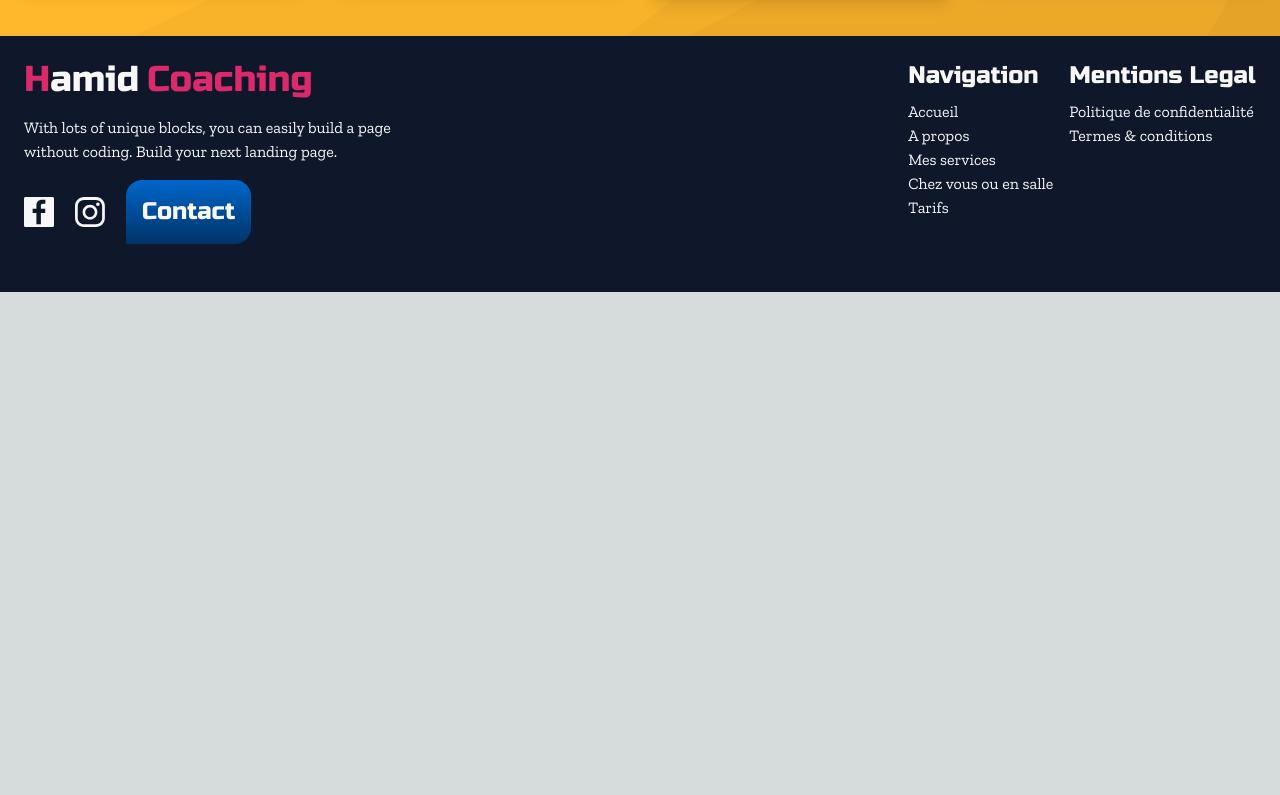
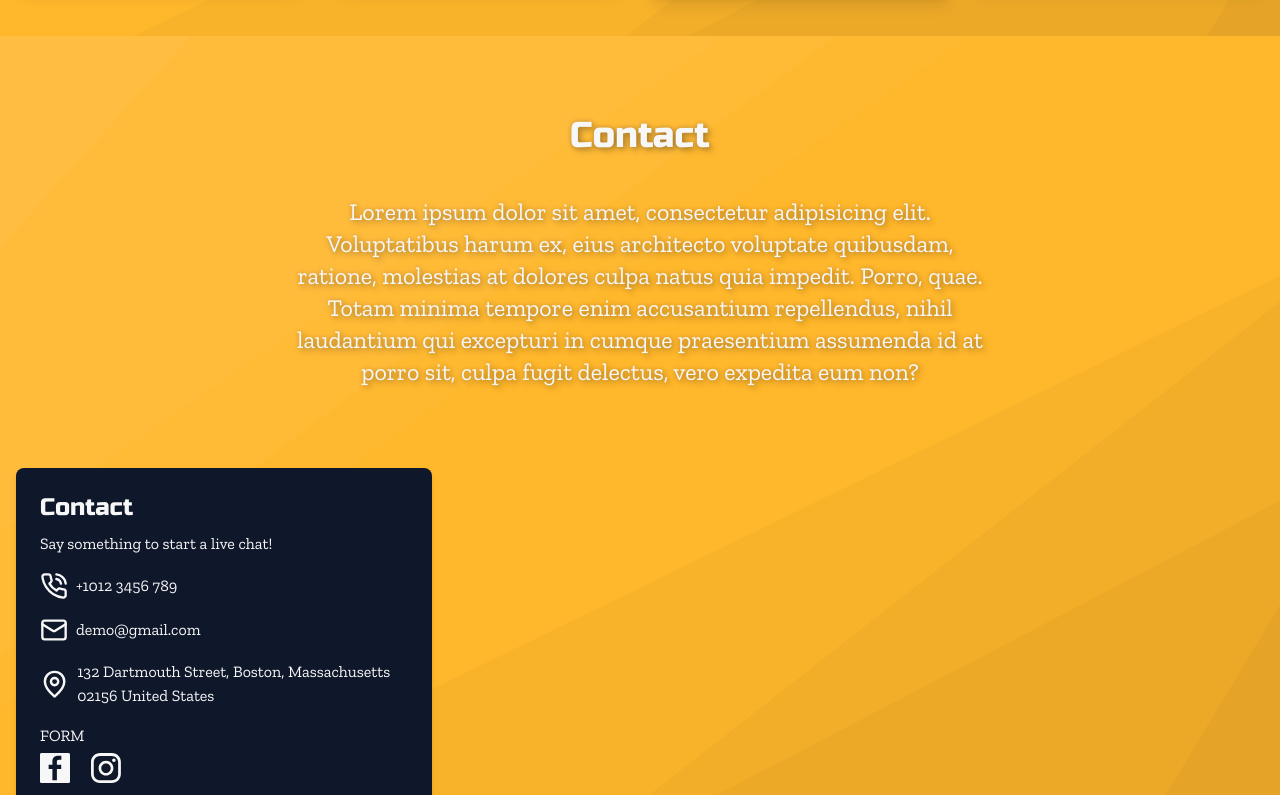
Before and after one commit to newdev-creator/hamid, a Next.js app: page / in a window 1280 px wide. Shown: the part 6025-6820 px from the top of the page. Before the commit the page ends 6317 px from the top, so only its background shows below. Built offline with nearby package versions, Linux system fonts and the light colour scheme.

Commit message:
FEAT: add lucide icon

```diff
--- /dev/null
+++ b/app/components/Contact.tsx
@@ -0,0 +1,114 @@
+import React from "react";
+import TitleSection from "./titles/TitleSection";
+import TitleCard from "./titles/TitleCard";
+import { Mail, MapPin, PhoneCall, X } from "lucide-react";
+import Link from "next/link";
+import Instagram from "./icons/Instagram";
+import Facebook from "./icons/Facebook";
+
+export default function Contact() {
+  return (
+    <>
+      <TitleSection
+        title="contact"
+        description="Lorem ipsum dolor sit amet, consectetur adipisicing elit. Voluptatibus harum ex, eius architecto voluptate quibusdam, ratione, molestias at dolores culpa natus quia impedit. Porro, quae. Totam minima tempore enim accusantium repellendus, nihil laudantium qui excepturi in cumque praesentium assumenda id at porro sit, culpa fugit delectus, vero expedita eum non?"
+        position="text-center"
+      />
+      <div className="container mx-auto px-4 mt-20">
+        <div className="bg-fontBlack text-white p-6 rounded-lg shadow-md w-full md:w-1/2 lg:w-1/3 mb-8 md:mb-0">
+          <TitleCard titleCard="contact" />
+          <p className="mb-4">Say something to start a live chat!</p>
+
+          {/* infos contact */}
+          <div>
+            <div className="mb-4 flex items-center">
+              <PhoneCall className="w-7 h-7 mr-2" />
+              <span>+1012 3456 789</span>
+            </div>
+            <div className="mb-4 flex items-center">
+              <Mail className="w-7 h-7 mr-2" />
+              <span>demo@gmail.com</span>
+            </div>
+            <div className="mb-4 flex items-center">
+              <MapPin className="w-10 h-10 mr-2" />
+              <span>
+                132 Dartmouth Street, Boston, Massachusetts 02156 United States
+              </span>
+            </div>
+          </div>
+
+          {/* form */}
+          <div>FORM</div>
+
+          {/* social networks */}
+          <div className="flex items-center space-x-4">
+            <Link
+              href="#"
+              className="transition ease-in-out delay-100 hover:-translate-y-1 hover:scale-110 duration-200"
+            >
+              <Facebook />
+            </Link>
+            <Link
+              href="#"
+              className="transition ease-in-out delay-100 hover:-translate-y-1 hover:scale-110 duration-200"
+            >
+              <Instagram />
+            </Link>
+            <a href="#" className="text-yellow-400 hover:text-white">
+              <i className="fab fa-twitter"></i>
+            </a>
+            <a href="#" className="text-yellow-400 hover:text-white">
+              <i className="fab fa-instagram"></i>
+            </a>
+            <a href="#" className="text-yellow-400 hover:text-white">
+              <i className="fab fa-facebook"></i>
+            </a>
+          </div>
+        </div>
+      </div>
+      {/* <div className="bg-yellow-600 py-12">
+        <div className="container mx-auto px-4 flex flex-col md:flex-row items-center">
+          <div className="bg-fontBlack text-white p-6 rounded-lg shadow-md w-full md:w-1/2 lg:w-1/3 mb-8 md:mb-0">
+            <h2 className="text-2xl font-bold mb-4">Contact</h2>
+            <p className="mb-4">Say something to start a live chat!</p>
+            <div className="mb-4 flex items-center">
+              <PhoneIcon className="w-5 h-5 text-green-500 mr-2" />
+              <span>+1012 3456 789</span>
+            </div>
+            <div className="mb-4 flex items-center">
+              <MailIcon className="w-5 h-5 text-green-500 mr-2" />
+              <span>demo@gmail.com</span>
+            </div>
+            <div className="mb-4 flex items-center">
+              <LocationMarkerIcon className="w-5 h-5 text-green-500 mr-2" />
+              <span>
+                132 Dartmouth Street, Boston, Massachusetts 02156 United States
+              </span>
+            </div>
+            <div className="flex space-x-4">
+              <a href="#" className="text-yellow-400 hover:text-white">
+                <i className="fab fa-twitter"></i>
+              </a>
+              <a href="#" className="text-yellow-400 hover:text-white">
+                <i className="fab fa-instagram"></i>
+              </a>
+              <a href="#" className="text-yellow-400 hover:text-white">
+                <i className="fab fa-facebook"></i>
+              </a>
+            </div>
+          </div>
+          <div className="w-full md:w-1/2 lg:w-2/3">
+            <iframe
+              src="https://www.google.com/maps/embed?pb=!1m18!1m12!1m3!1d2624.9994545041427!2d2.292292315674318!3d48.85884407928785!2m3!1f0!2f0!3f0!3m2!1i1024!2i768!4f13.1!3m3!1m2!1s0x47e66f1df9e4b81b%3A0xf4eeb04c4ac5f6e4!2sEiffel%20Tower!5e0!3m2!1sen!2sfr!4v1629991596893!5m2!1sen!2sfr"
+              width="100%"
+              height="400"
+              allowFullScreen={false}
+              loading="lazy"
+              className="rounded-lg shadow-md"
+            ></iframe>
+          </div>
+        </div>
+      </div> */}
+    </>
+  );
+}
--- a/app/page.tsx
+++ b/app/page.tsx
@@ -1,4 +1,5 @@
 import About from "./components/About";
+import Contact from "./components/Contact";
 import CtaTwo from "./components/CtaTwo";
 import EasyStart from "./components/EasyStart";
 import Hero from "./components/Hero";
@@ -29,6 +30,9 @@ export default function Home() {
       <Section>
         <Price />
       </Section>
+      <Section>
+        <Contact />
+      </Section>
     </main>
   );
 }
--- a/package.json
+++ b/package.json
@@ -9,6 +9,7 @@
     "lint": "next lint"
   },
   "dependencies": {
+    "lucide-react": "^0.417.0",
     "next": "14.2.4",
     "react": "^18",
     "react-dom": "^18"
```
Also changed, not shown: 1 other file (tests, documents, lock files or other folders).
